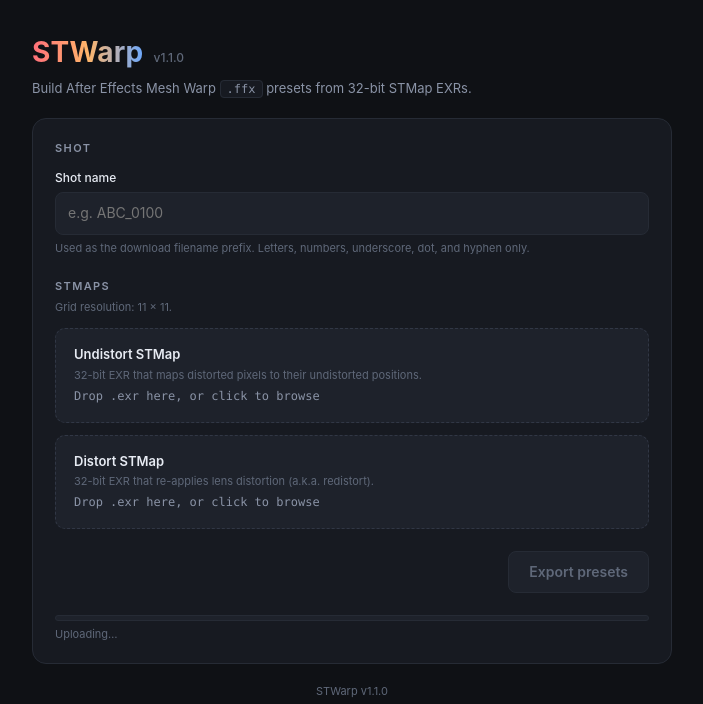
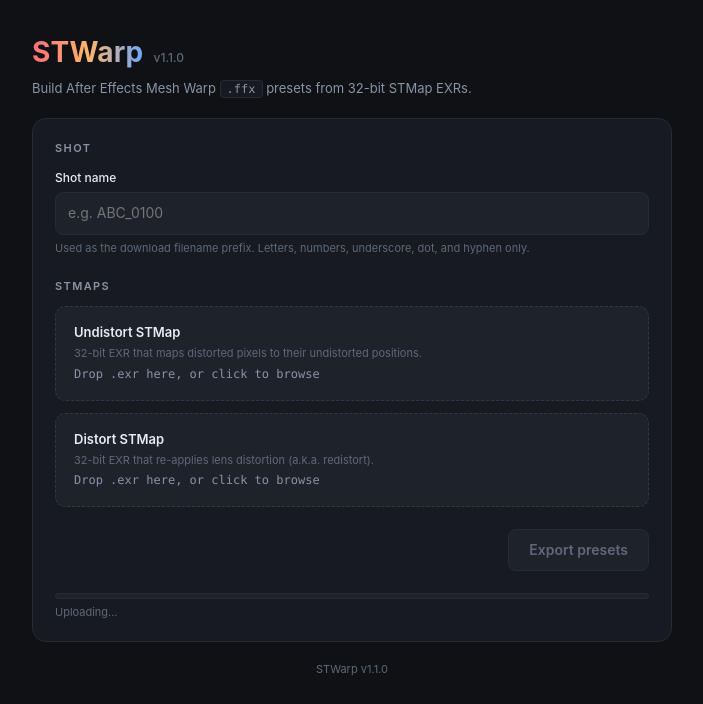
Before and after one commit to shango/STWarp, a FastAPI app: page / in a window 1280 px wide. Shown: the top 704 px of the page, without its empty margins (288-991 px from the left). Run offline with FastAPI, Linux system fonts and the light colour scheme.

Commit message:
ui: drop the grid-resolution label from the STMaps section
Co-Authored-By: Claude Opus 4.7 (1M context) <noreply@anthropic.com>

```diff
--- a/web/app/main.py
+++ b/web/app/main.py
@@ -107,7 +107,6 @@ async def index(request: Request) -> HTMLResponse:
         {
             "app_name": __app_name__,
             "version": __version__,
-            "grid_res": core.DEFAULT_GRID_RES,
         },
     )
 
--- a/web/app/templates/index.html
+++ b/web/app/templates/index.html
@@ -36,9 +36,6 @@
 
       <section class="section">
         <h2 class="section-title">STMaps</h2>
-        <small class="help meta">
-          Grid resolution: {{ grid_res }} &times; {{ grid_res }}.
-        </small>
 
         <div class="drop" data-slot="undistort">
           <input type="file" name="undistort" id="undistort"
```
